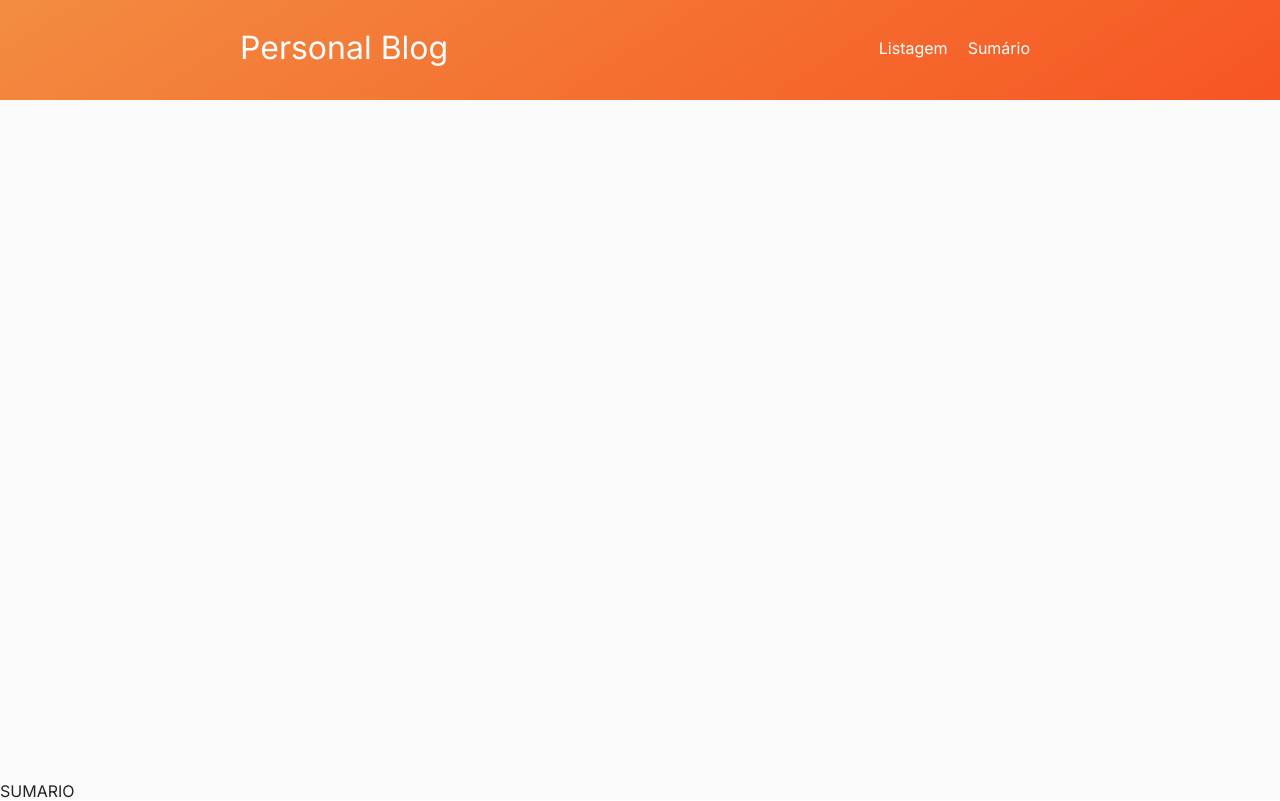
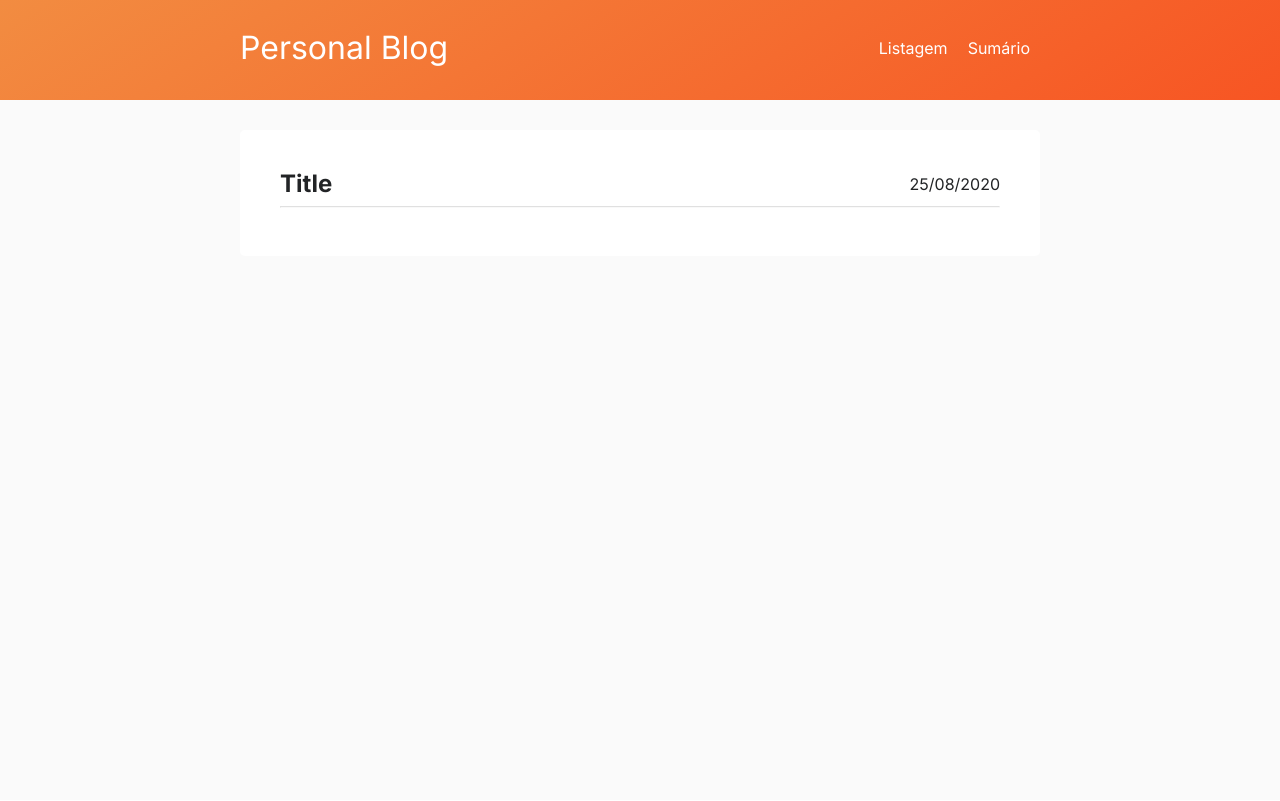
Before and after one commit to LeoRedin/axur, a React (Create React App) app: page /summary in a window 1280 px wide. Built offline with nearby package versions, Linux system fonts and the light colour scheme.

Commit message:
summary structure

```diff
--- a/src/components/Header/styles.js
+++ b/src/components/Header/styles.js
@@ -2,9 +2,7 @@ import styled from 'styled-components'
 import { lighten } from 'polished'
 import { color } from 'theme'
 
-export const Container = styled.div`
-  flex: 1 0 auto;
-`
+export const Container = styled.div``
 
 export const Section = styled.section`
   width: 100%;
--- a/src/views/Summary/index.js
+++ b/src/views/Summary/index.js
@@ -1,5 +1,17 @@
 import React from 'react'
 
+import { Container, Item, ItemTitle, H2, Hr, Date } from './styles'
+
 export function Summary() {
-  return <div>SUMARIO</div>
+  return (
+    <Container>
+      <Item>
+        <ItemTitle>
+          <H2>Title</H2>
+          <Date>25/08/2020</Date>
+        </ItemTitle>
+        <Hr />
+      </Item>
+    </Container>
+  )
 }
--- a/src/views/Summary/styles.js
+++ b/src/views/Summary/styles.js
@@ -0,0 +1,34 @@
+import styled from 'styled-components'
+
+export const Container = styled.div`
+  width: 100%;
+  margin: 30px auto 0px;
+  max-width: 800px;
+  padding: 0px 40px;
+`
+export const Item = styled.div`
+  background: white none repeat scroll 0% 0%;
+  border-radius: 5px;
+  padding: 40px;
+  margin-bottom: 20px;
+`
+
+export const ItemTitle = styled.div`
+  display: flex;
+  -moz-box-pack: justify;
+  justify-content: space-between;
+  -moz-box-align: center;
+  align-items: center;
+`
+export const H2 = styled.h2`
+  margin: 0px 5px 0px 0px;
+  flex: 1 1 0%;
+  max-width: 80%;
+`
+
+export const Hr = styled.hr`
+  color: #ccc;
+  opacity: 0.3;
+`
+
+export const Date = styled.div``
```
